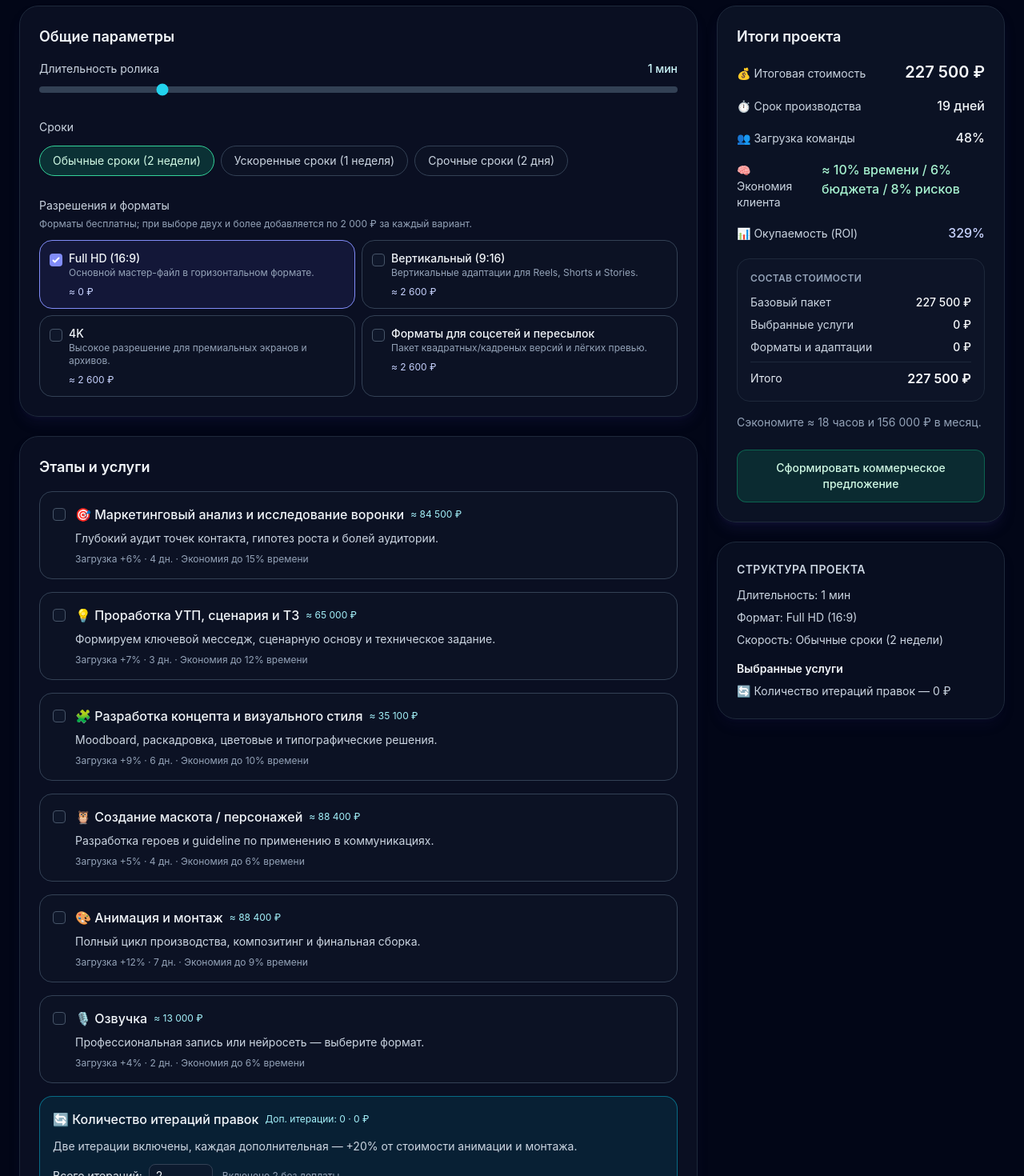
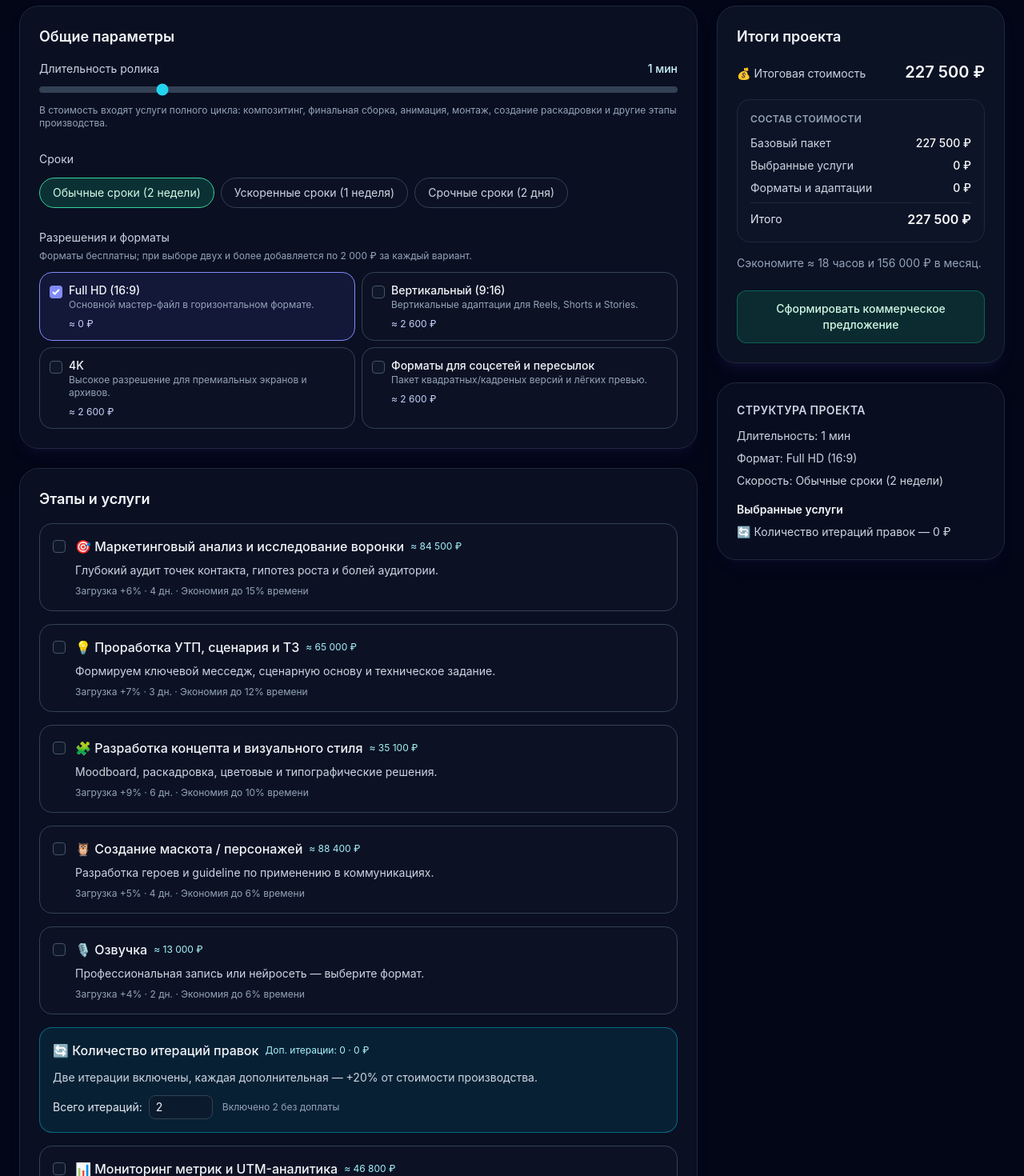
Before and after one commit to tsarev2709/funnel, a React (Vite) app: page /calculator in a window 1280 px wide. Shown: the part 460-1930 px from the top of the page at 80% size. Built offline with nearby package versions, Linux system fonts and the light colour scheme.

Commit message:
Adjust services calculator defaults

```diff
--- a/src/components/calculator/CalculatorPage.jsx
+++ b/src/components/calculator/CalculatorPage.jsx
@@ -259,13 +259,10 @@ export function calculateSummary({
     }
   });
 
-  const animationEvaluation = serviceEvaluations.get('animation');
-  const animationSelected = serviceSet.has('animation');
   const includedIterations = iterationService?.included ?? 0;
   const extraIterations = Math.max(0, revisionIterations - includedIterations);
-  const iterationCost = (animationSelected ? (animationEvaluation?.cost ?? 0) : 0) *
-    (iterationService?.percentPerExtra ?? 0) *
-    extraIterations;
+  const iterationBaseCost = serviceEvaluations.get('animation')?.cost ?? baseCost;
+  const iterationCost = iterationBaseCost * (iterationService?.percentPerExtra ?? 0) * extraIterations;
   if (iterationService) {
     const evaluation = {
       cost: iterationCost,
@@ -643,6 +640,10 @@ function CalculatorPage() {
                   onChange={(event) => setDurationSeconds(Number(event.target.value))}
                   className="mt-3 h-2 w-full cursor-pointer appearance-none rounded-full bg-slate-700 accent-cyan-400"
                 />
+                <p className="mt-2 text-xs text-slate-400">
+                  В стоимость входят услуги полного цикла: композитинг, финальная сборка, анимация, монтаж,
+                  создание раскадровки и другие этапы производства.
+                </p>
               </div>
 
               <div>
@@ -668,7 +669,7 @@ function CalculatorPage() {
               {product.supportsCreatives && (
                 <div>
                   <label className="flex items-center justify-between text-sm text-slate-300">
-                    <span>Количество креативов</span>
+                    <span>Указать количество креативов</span>
                     <input
                       type="number"
                       min={1}
@@ -824,22 +825,6 @@ function CalculatorPage() {
                 <dt className="text-slate-300">💰 Итоговая стоимость</dt>
                 <dd className="text-xl font-semibold text-slate-50">{formatCurrency(summary.totals.totalCost)}</dd>
               </div>
-              <div className="flex items-baseline justify-between gap-4">
-                <dt className="text-slate-300">⏱️ Срок производства</dt>
-                <dd className="text-base font-medium text-slate-100">{summary.totals.timelineDays} дней</dd>
-              </div>
-              <div className="flex items-baseline justify-between gap-4">
-                <dt className="text-slate-300">👥 Загрузка команды</dt>
-                <dd className="text-base font-medium text-slate-100">{summary.totals.teamLoadPercent}%</dd>
-              </div>
-              <div className="flex items-baseline justify-between gap-4">
-                <dt className="text-slate-300">🧠 Экономия клиента</dt>
-                <dd className="text-base font-medium text-emerald-200">{summary.totals.savingsSummary}</dd>
-              </div>
-              <div className="flex items-baseline justify-between gap-4">
-                <dt className="text-slate-300">📊 Окупаемость (ROI)</dt>
-                <dd className="text-base font-medium text-indigo-200">{summary.totals.roi}%</dd>
-              </div>
             </dl>
             <div className="mt-5 space-y-3 rounded-2xl border border-slate-800 bg-slate-900/60 p-4">
               <p className="text-xs font-semibold uppercase tracking-wide text-slate-400">Состав стоимости</p>
--- a/src/data/calculatorConfig.js
+++ b/src/data/calculatorConfig.js
@@ -200,27 +200,6 @@ export const serviceOptions = [
     },
   },
   {
-    id: 'animation',
-    label: '🎨 Анимация и монтаж',
-    description: 'Полный цикл производства, композитинг и финальная сборка.',
-    price: 65000,
-    pricePerMinute: 23400,
-    teamLoad: 12,
-    teamHours: 60,
-    hoursPerMinute: 18,
-    timeline: 7,
-    clientSavings: { time: 9, budget: 6, risk: 10, hours: 16, money: 110500 },
-    roiBoost: 14,
-    defaultSelected: true,
-    perCreative: true,
-    funnelImpact: {
-      stageConversions: {
-        proposal: 1.1,
-        deals: 1,
-      },
-    },
-  },
-  {
     id: 'voiceover',
     label: '🎙️ Озвучка',
     description: 'Профессиональная запись или нейросеть — выберите формат.',
@@ -233,7 +212,7 @@ export const serviceOptions = [
     voiceOptions: [
       { id: 'female', label: 'Женский голос', price: 13000 },
       { id: 'male', label: 'Мужской голос', price: 13000 },
-      { id: 'neural', label: 'Нейросеть', price: 13000 },
+      { id: 'neural', label: 'Нейросеть', price: 5000 },
     ],
     defaultVoice: 'female',
     funnelImpact: {
@@ -245,7 +224,7 @@ export const serviceOptions = [
   {
     id: 'iterations',
     label: '🔄 Количество итераций правок',
-    description: 'Две итерации включены, каждая дополнительная — +20% от стоимости анимации и монтажа.',
+    description: 'Две итерации включены, каждая дополнительная — +20% от стоимости производства.',
     included: 2,
     percentPerExtra: 0.2,
     defaultSelected: true,
```
